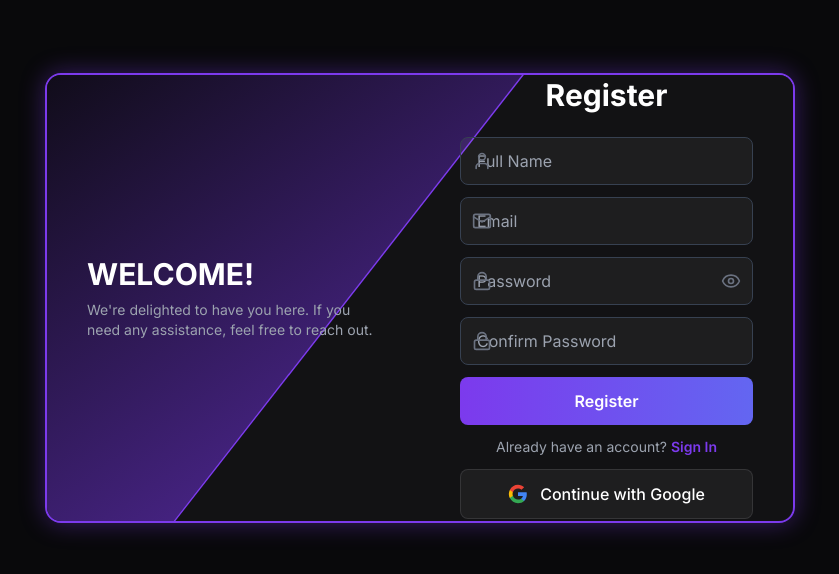
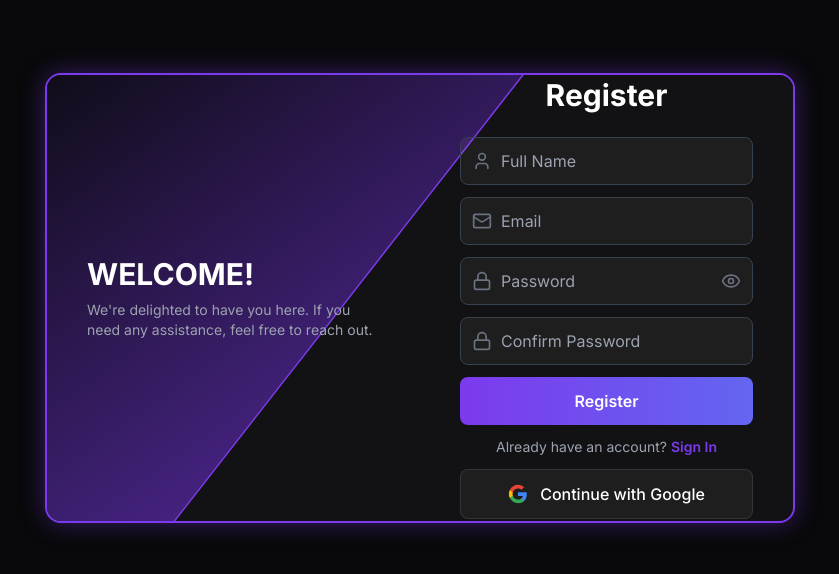
Before and after one commit to iqrarCodes/edu-guide-ai, a Next.js app: page /signup in a window 1280 px wide. Shown: the part 102-676 px from the top of the page, without its empty margins (220-1059 px from the left). Built offline with nearby package versions, Linux system fonts and the light colour scheme; no server answers.

Commit message:
fix: desktop auth input padding (pl-10) to prevent text overlapping icons

```diff
--- a/components/AuthPage.tsx
+++ b/components/AuthPage.tsx
@@ -409,7 +409,7 @@ function DesktopAuth({
                   placeholder="Email"
                   value={loginEmail}
                   onChange={(e) => setLoginEmail(e.target.value)}
-                  className="w-full h-12 bg-white/5 border border-gray-700 rounded-lg px-4 pr-12 text-white focus:border-[#7C3AED] outline-none transition"
+                  className="w-full h-12 bg-white/5 border border-gray-700 rounded-lg pl-10 pr-12 text-white focus:border-[#7C3AED] outline-none transition"
                 />
               </div>
               <div className="relative">
@@ -419,7 +419,7 @@ function DesktopAuth({
                   placeholder="Password"
                   value={loginPassword}
                   onChange={(e) => setLoginPassword(e.target.value)}
-                  className="w-full h-12 bg-white/5 border border-gray-700 rounded-lg px-4 pr-12 text-white focus:border-[#7C3AED] outline-none transition"
+                  className="w-full h-12 bg-white/5 border border-gray-700 rounded-lg pl-10 pr-12 text-white focus:border-[#7C3AED] outline-none transition"
                 />
                 <button
                   type="button"
@@ -470,7 +470,7 @@ function DesktopAuth({
                   placeholder="Full Name"
                   value={regName}
                   onChange={(e) => setRegName(e.target.value)}
-                  className="w-full h-12 bg-white/5 border border-gray-700 rounded-lg px-4 pr-12 text-white focus:border-[#7C3AED] outline-none transition"
+                  className="w-full h-12 bg-white/5 border border-gray-700 rounded-lg pl-10 pr-12 text-white focus:border-[#7C3AED] outline-none transition"
                 />
               </div>
               <div className="relative">
@@ -480,7 +480,7 @@ function DesktopAuth({
                   placeholder="Email"
                   value={regEmail}
                   onChange={(e) => setRegEmail(e.target.value)}
-                  className="w-full h-12 bg-white/5 border border-gray-700 rounded-lg px-4 pr-12 text-white focus:border-[#7C3AED] outline-none transition"
+                  className="w-full h-12 bg-white/5 border border-gray-700 rounded-lg pl-10 pr-12 text-white focus:border-[#7C3AED] outline-none transition"
                 />
               </div>
               <div className="relative">
@@ -490,7 +490,7 @@ function DesktopAuth({
                   placeholder="Password"
                   value={regPassword}
                   onChange={(e) => setRegPassword(e.target.value)}
-                  className="w-full h-12 bg-white/5 border border-gray-700 rounded-lg px-4 pr-12 text-white focus:border-[#7C3AED] outline-none transition"
+                  className="w-full h-12 bg-white/5 border border-gray-700 rounded-lg pl-10 pr-12 text-white focus:border-[#7C3AED] outline-none transition"
                 />
                 <button
                   type="button"
@@ -507,7 +507,7 @@ function DesktopAuth({
                   placeholder="Confirm Password"
                   value={regConfirmPassword}
                   onChange={(e) => setConfirmPassword(e.target.value)}
-                  className="w-full h-12 bg-white/5 border border-gray-700 rounded-lg px-4 pr-12 text-white focus:border-[#7C3AED] outline-none transition"
+                  className="w-full h-12 bg-white/5 border border-gray-700 rounded-lg pl-10 pr-12 text-white focus:border-[#7C3AED] outline-none transition"
                 />
               </div>
               {error && <div className="text-red-500 text-sm">{error}</div>}
```
